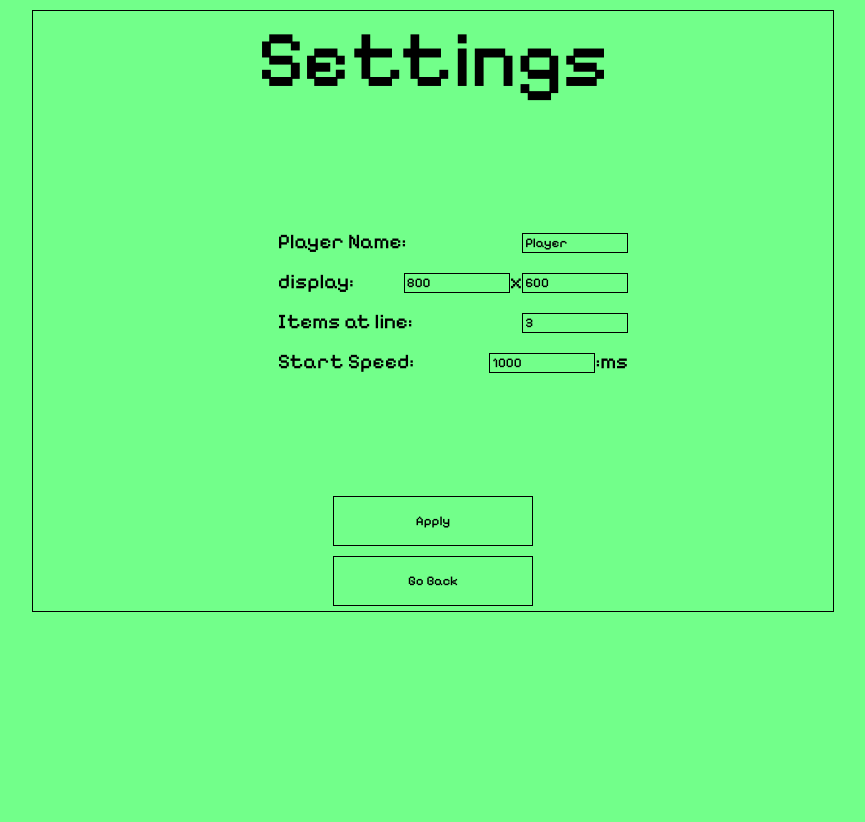
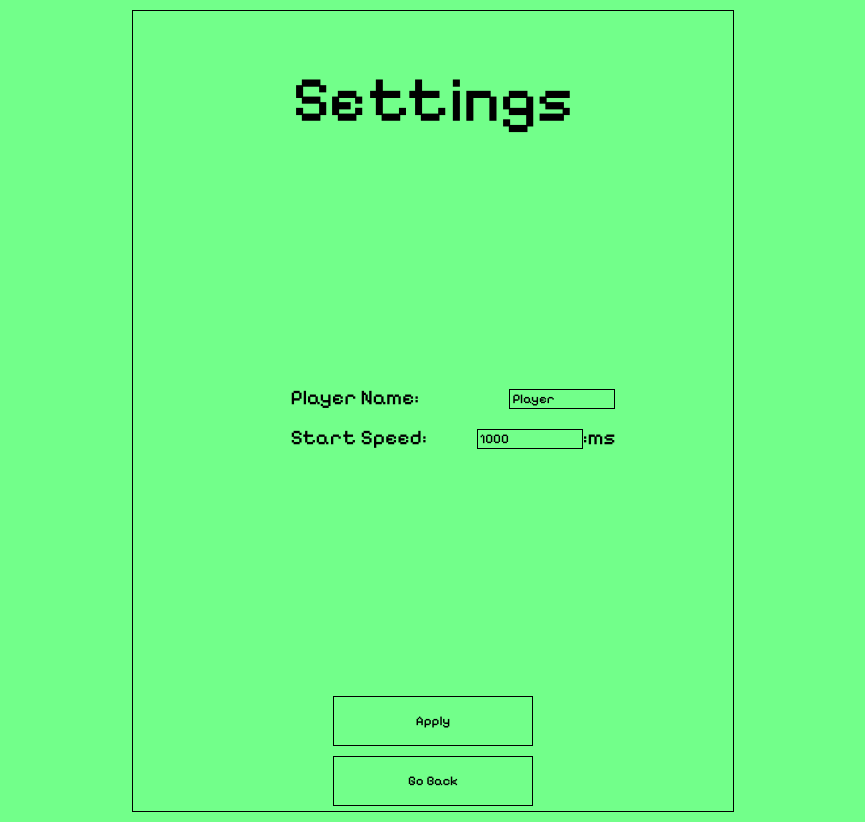
Before and after one commit to amirjanyanIT/play-only-good-things, a React (Create React App) app: page /settings in a window 1280 px wide. Shown: the whole page, without its empty margins (207-1072 px from the left). Before the commit the page ends 800 px from the top, so only its background shows below. Built offline with nearby package versions, Linux system fonts and the light colour scheme; a web font is replaced by a local one.

Commit message:
finalized local play

```diff
--- a/src/global.ts
+++ b/src/global.ts
@@ -45,6 +45,7 @@ export const GlobalStyles = createGlobalStyle`
     }
 
     .title {
-        font-size: 5rem;
+        margin-top: 50px;
+        font-size: 4rem;
     }
 `;
--- a/src/store.ts
+++ b/src/store.ts
@@ -12,12 +12,14 @@ type RatesT = { type: ObjectsT; rate: number }[];
 
 type GameStatusT = "hold" | "in-progress" | "game-over";
 type PlayerDirection = "left" | "right";
-
+type ModeT = "dev" | "prod";
+type ScoreBoardT = {name: string, score: number}[];
 class Store {
+  mode: ModeT = "dev";
   gameTitle = "Only Good Things";
   player: string = "Player";
-  display: [number, number] = [800, 600];
-  scale: number = 5;
+  display: [number, number] = [600, 800];
+  scale: number = 6;
   itemsAtLine: number = 3;
   itemsPerLine: {
     perLine: number;
@@ -42,27 +44,26 @@ class Store {
   board: ObjectsT[][] = [];
   playerLine: ObjectsT[] = [];
   boardLastLine: ObjectsT[] = [];
+  scoreboard: ScoreBoardT = [];
 
   constructor() {
     makeAutoObservable(this);
     this.initialize();
   }
 
-  applySettings(settings: {
-    player: string;
-    display: [number, number];
-    itemsAtLine: number;
-    speed: number;
-  }) {
-    this.player = settings.player;
-    this.display = settings.display;
-    this.itemsAtLine = settings.itemsAtLine;
-    this.speed = settings.speed;
+  applySettings(settings: { player?: string; speed?: number }) {
+    this.player = settings.player ? settings.player : this.player;
+    this.speed = settings.speed ? settings.speed : this.speed;
 
     return true;
   }
 
   initialize() {
+    this.playerLine = [];
+    this.lifes = 3;
+    this.score = 0;
+    this.speed = 1000;
+
     for (let i = 0; i < this.scale * 3; i++) {
       this.board[i] = [];
 
@@ -141,15 +142,29 @@ class Store {
     this.setItemInitialPosition(this.itemsAtLine);
 
     this.boardLastLine = lastLine;
+
     return true;
   }
 
+  private lifeCycle(callback: () => void, startSpeedMS: number) {
+    let intervalName = setInterval(callback, startSpeedMS);
+
+    return {
+      changeInterval: (ms: number) => {
+        clearInterval(intervalName);
+        intervalName = setInterval(callback, ms);
+      },
+      kill: () => clearInterval(intervalName),
+    };
+  }
+
   public movePlayer(direction: PlayerDirection) {
-    if (this.gameStatus !== "in-progress") {
+    if (this.mode === "prod" && this.gameStatus !== "in-progress") {
       return false;
     }
 
     const whiteLine: ObjectsT[] = [...this.playerLine].map(() => "e");
+
     const currentDirection = this.playerLine.indexOf("p");
 
     if (currentDirection === 0 && direction === "left") {
@@ -179,13 +194,55 @@ class Store {
     return true;
   }
 
-  public start() {
+  public start(onGameOver: () => void) {
     this.initialize();
     this.gameStatus = "in-progress";
 
-    this.intervalName = window.setInterval(() => {
+    let interval = 500;
+    let deepScore = 0;
+
+    const gameProgressCalculation = () => {
       this.moveBoard();
-    }, this.speed);
+      const indexOfPlayer = this.playerLine.indexOf("p");
+
+      for (let index = 0; index < this.boardLastLine.length; index++) {
+        const e = this.boardLastLine[index];
+
+        if (indexOfPlayer === index) {
+          switch (e) {
+            case "o": {
+              this.score = this.score + 10;
+              deepScore = deepScore + 1;
+              break;
+            }
+            case "x": {
+              this.lifes = this.lifes - 1;
+
+              if (this.lifes === 0) {
+                onGameOver();
+                gameLifeCycle.kill();
+                this.scoreboard.push({ name: this.player, score: this.score });
+                break;
+              }
+            }
+          }
+        }
+      }
+
+      if (deepScore === 10 && interval > 80) {
+        deepScore = 0;
+        interval = interval - 60;
+        gameLifeCycle.changeInterval(interval);
+      }
+    };
+
+    var gameLifeCycle = this.lifeCycle(gameProgressCalculation, interval);
+
+    return {
+      endGameImmeditely: () => {
+        gameLifeCycle.kill();
+      }
+    }
   }
 
   public end() {
--- a/src/views/GamePlay/styles.ts
+++ b/src/views/GamePlay/styles.ts
@@ -1,24 +1,39 @@
 import styled from "styled-components";
 
 export const Container = styled.div`
+  display: flex;
+  justify-content: space-between;
+  height: 100%;
   .action-bar {
     display: flex;
+    flex-direction: column;
     justify-content: space-between;
-    align-items: center;
-    height: 30px;
-    border-bottom: 1px solid var(--secondary);
+    border-left: 1px solid var(--secondary);
     padding: 10px;
+    flex: 1;
+    .info{
+      text-align: center;
+    }
+    .main-info {
+      display: flex;
+      justify-content: space-between;
       .lifes {
         display: flex;
         gap: 5px;
       }
     }
-
+    .actions {
+      display: flex;
+      justify-content: center;
+    }
+  }
+  .gameplay {
+    width: 245px;
+    height: 100%;
     .board {
       .line {
         display: flex;
         justify-content: space-between;
-      gap: 5px;
         .item {
           display: flex;
           align-items: center;
@@ -27,7 +42,6 @@ export const Container = styled.div`
         }
       }
     }
-
     .player {
       display: flex;
       justify-content: space-between;
@@ -39,4 +53,9 @@ export const Container = styled.div`
         justify-content: center;
       }
     }
+    .black-box {
+      height: 60px;
+      background-color: black;
+    }
+  }
 `;
--- a/src/views/Main/index.tsx
+++ b/src/views/Main/index.tsx
@@ -17,7 +17,7 @@ export const Main = observer(() => {
       </div>
       <div className="actions">
         <button onClick={() => navigate("/play")}>Play</button>
-        <button>ScoreBoard</button>
+        <button onClick={() => navigate('/scoreboard')}>ScoreBoard</button>
         <button onClick={() => navigate("/settings")}>Settings</button>
       </div>
     </Container>
--- a/src/views/Scoreboard/index.tsx
+++ b/src/views/Scoreboard/index.tsx
@@ -1,3 +1,26 @@
-export const Scoreboard = () => {
-  return null;
-};
+import { observer } from "mobx-react";
+import { Container } from "./styles";
+import { store } from "../../store";
+import { useNavigate } from "react-router-dom";
+
+export const Scoreboard = observer(() => {
+  const navigate = useNavigate();
+
+  return (
+    <Container>
+      <div className="title">Scoreboard</div>
+      <div className="board">
+        {store.scoreboard.map((score, index) => (
+          <div className="line" key={index}>
+            <div className="name">{score.name}</div>
+            <div className="score">{score.score}</div>
+          </div>
+        ))}
+      </div>
+
+      <div className="actions">
+        <button onClick={() => navigate("/")}>Go Menu</button>
+      </div>
+    </Container>
+  );
+});
--- /dev/null
+++ b/src/views/Scoreboard/styles.ts
@@ -0,0 +1,30 @@
+import styled from 'styled-components';
+
+
+export const Container = styled.div`
+    display: flex;
+    height: 100%;
+    flex-direction: column;
+    justify-content: space-between;
+    align-items: center;
+    .board {
+        flex: 1;
+        overflow: auto;
+        width: 100%;
+
+        .line {
+            display: flex;
+            border-bottom: 1px solid var(--secondary);
+            > div {
+                flex: 1;
+            }
+            .score {
+                padding-left: 10px;
+                border-left: 1px solid var(--secondary)
+            }
+        }
+    }
+    .actions {
+        margin-bottom: 5px;
+    }
+`
--- a/src/views/Settings/index.tsx
+++ b/src/views/Settings/index.tsx
@@ -7,20 +7,16 @@ import { useNavigate } from "react-router-dom";
 export const Settings = observer(() => {
   const navigate = useNavigate();
   const [settings, setSettings] = useState<{
-    player: string;
-    display: [number, number];
-    itemsAtLine: number;
-    speed: number;
+    player?: string;
+    speed?: number;
   }>({
     player: store.player,
-    display: store.display,
-    itemsAtLine: store.itemsAtLine,
     speed: store.speed,
   });
 
   const onApply = () => {
     const confirmed = window.confirm(
-      "Are you sure?,do you want apply new settings?",
+      "Are you sure?,do you want apply new settings?"
     );
 
     if (confirmed) {
@@ -31,7 +27,7 @@ export const Settings = observer(() => {
 
   const onCancel = () => {
     const confirmed = window.confirm(
-      "Changed settings will be losed, are you sure?",
+      "Changed settings will be losed, are you sure?"
     );
 
     if (confirmed) {
@@ -51,54 +47,7 @@ export const Settings = observer(() => {
               onChange={({ target }) =>
                 setSettings({
                   ...settings,
-                  player: target.value ? target.value : settings.player,
-                })
-              }
-            />
-          </div>
-        </li>
-        <li>
-          <span>display:</span>
-          <div>
-            <input
-              value={settings.display[0]}
-              onChange={({ target }) =>
-                setSettings({
-                  ...settings,
-                  display: [
-                    target.value ? Number(target.value) : store.display[0],
-                    settings.display[1],
-                  ],
-                })
-              }
-            />
-            <span>x</span>
-            <input
-              value={settings.display[1]}
-              onChange={({ target }) =>
-                setSettings({
-                  ...settings,
-                  display: [
-                    settings.display[0],
-                    target.value ? Number(target.value) : store.display[1],
-                  ],
-                })
-              }
-            />
-          </div>
-        </li>
-        <li>
-          <span>Items at line:</span>
-          <div>
-            <input
-              value={settings.itemsAtLine}
-              type="number"
-              onChange={({ target }) =>
-                setSettings({
-                  ...settings,
-                  itemsAtLine: target.value
-                    ? Number(target.value)
-                    : store.itemsAtLine,
+                  player: target.value,
                 })
               }
             />
@@ -108,11 +57,12 @@ export const Settings = observer(() => {
           <span>Start Speed:</span>
           <div>
             <input
+              type="number"
               value={settings.speed}
               onChange={({ target }) =>
                 setSettings({
                   ...settings,
-                  speed: target.value ? Number(target.value) : store.speed,
+                  speed: Number(target.value),
                 })
               }
             />{" "}
```
Also changed, not shown: src/views/GamePlay/index.tsx (+44 -6 lines). Lines whose indentation alone changed are shown as unchanged.
